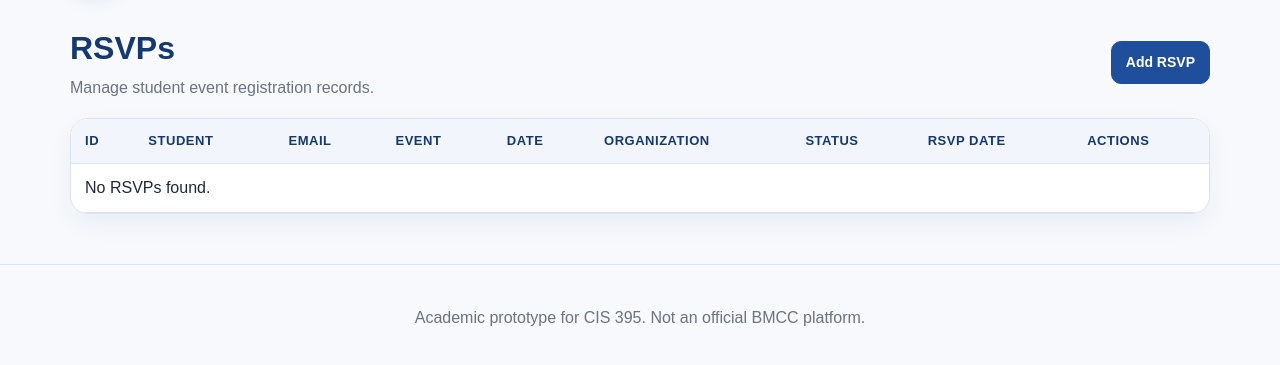
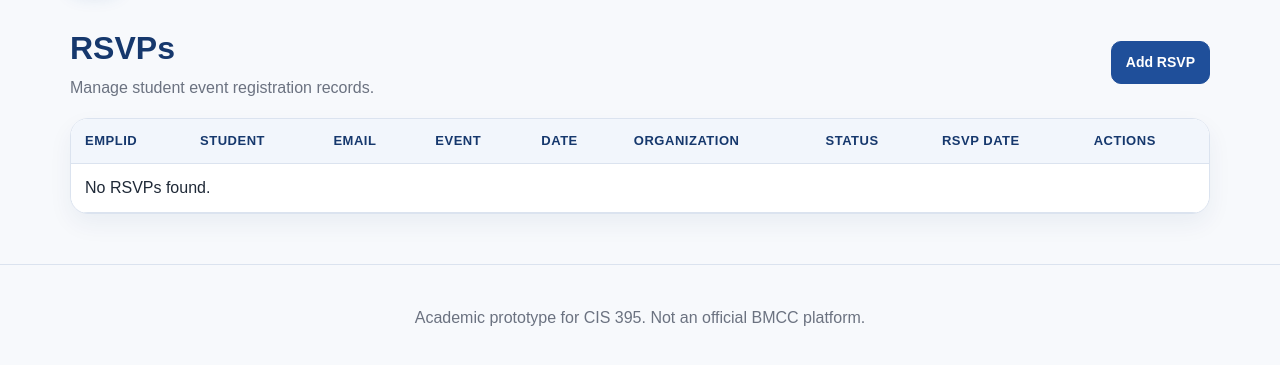
Before and after one commit to maharabh68-stack/BMCC-CAMPUSCONNECT, a Flask app: page /rsvps in a window 1280 px wide. Shown: the part 73-438 px from the top of the page. Run offline with Flask 3, Linux system fonts and the light colour scheme; data that the repository does not hold is empty.

Commit message:
Add EMPLID to students

```diff
--- a/templates/rsvps.html
+++ b/templates/rsvps.html
@@ -13,7 +13,7 @@
     <table>
         <thead>
             <tr>
-                <th>ID</th>
+                <th>Emplid</th>
                 <th>Student</th>
                 <th>Email</th>
                 <th>Event</th>
```
